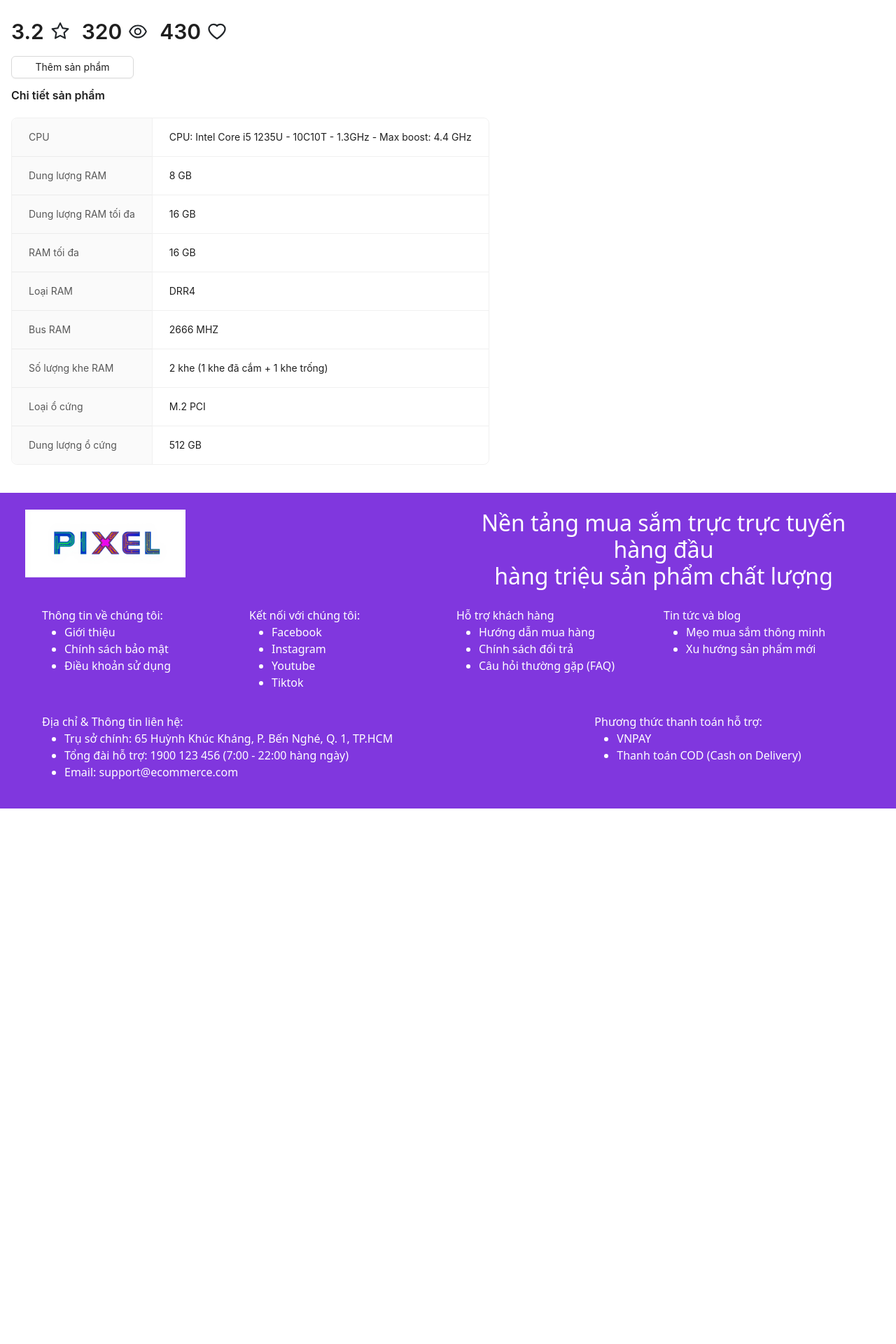
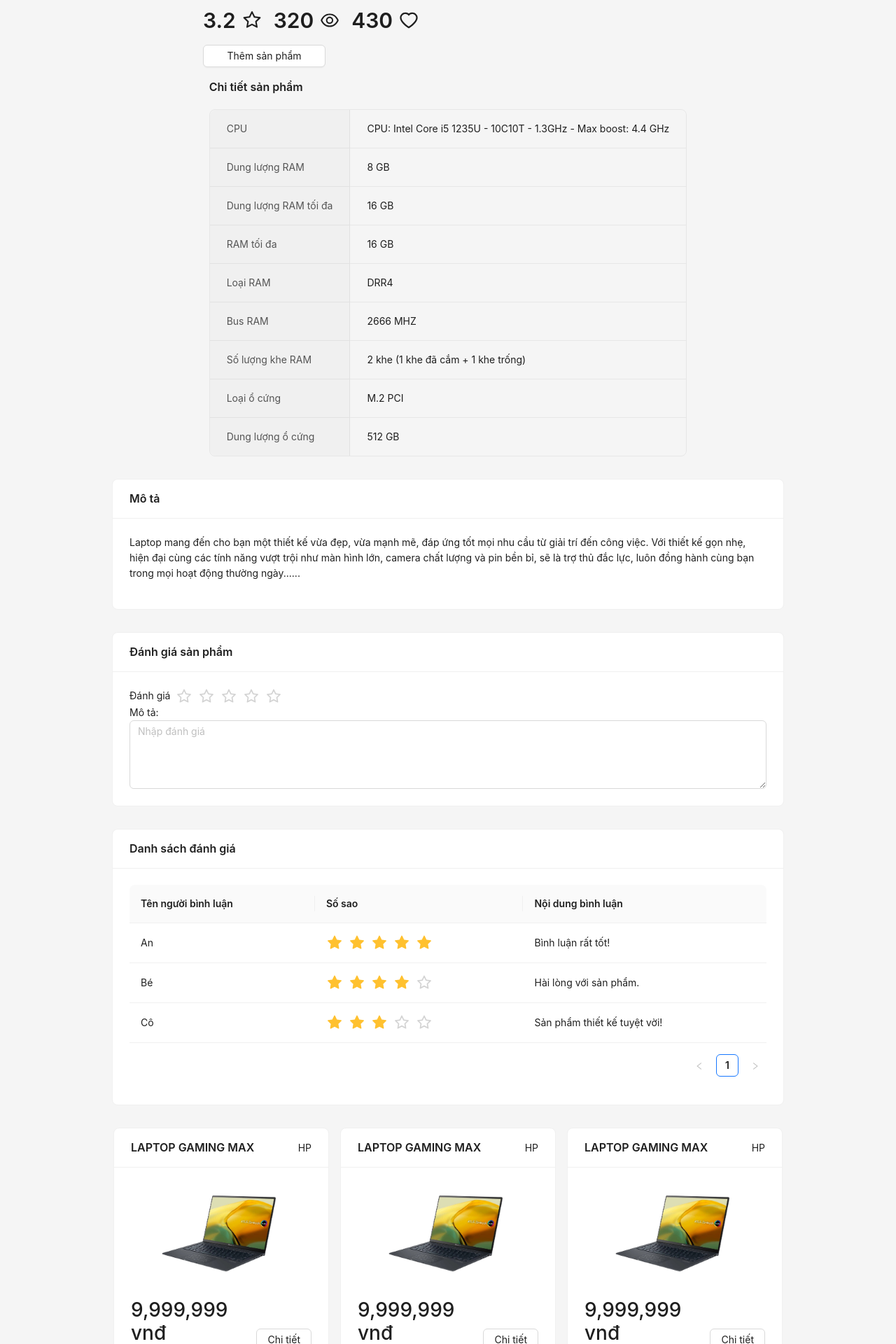
Before and after one commit to TellYaHeadliner/Pixel-Shop-Project, a React (Vite) app in the folder FE-E-commerce/: page /product in a window 1280 px wide. Shown: the part 700-2620 px from the top of the page at 70% size. Before the commit the page ends 1855 px from the top, so only its background shows below. Built offline with nearby package versions, Linux system fonts and the light colour scheme.

Commit message:
Update and Add: Chỉnh sửa và hoàn thành trang product detail

```diff
--- a/FE-E-commerce/src/components/Client/Cards/SanPhamCard.jsx
+++ b/FE-E-commerce/src/components/Client/Cards/SanPhamCard.jsx
@@ -1,26 +1,18 @@
-import { Card } from "react-bootstrap";
-import { BsStar } from "react-icons/bs";
+import { Card, Flex, Button } from "antd";
 
 function SanPhamCard() {
   return (
-    <Card style={{ backgroundColor: "#9370DB", width: "431px" }} className="text-white">
-      <Card.Img
-        variant="top"
-        src="/imgs/product.png"
-        className="w-30 h-30"
-      />
-      <Card.Body>
-        <Card.Title>9,999,999đ</Card.Title>
-        <Card.Title>LAPTOP GAMING MAX</Card.Title>
-        <Card.Text>HP</Card.Text>
-        <Card.Text>
-          <BsStar />
-          <BsStar />
-          <BsStar />
-          <BsStar />
-          <BsStar />
-        </Card.Text>
-      </Card.Body>
+    <Card
+      bordered
+      title="LAPTOP GAMING MAX "
+      extra="HP"
+      style={{ width: "500", height: "400" }}
+    >
+      <img src="/imgs/product_2.png" alt="product_2.png" style={{width: "100%"}} />
+      <Flex justify="space-between" align="flex-end" style={{ marginTop: "2rem" }}>
+        <h3>9,999,999 vnđ</h3>
+        <Button>Chi tiết</Button>
+      </Flex>
     </Card>
   );
 }
--- a/FE-E-commerce/src/components/Client/Cards/SanPhamCard.module.css
+++ /dev/null
@@ -1,3 +0,0 @@
-.card{
-    background: var(--primary-color);
-}
--- a/FE-E-commerce/src/components/Client/Descriptions/DescriptionsLapTop.jsx
+++ b/FE-E-commerce/src/components/Client/Descriptions/DescriptionsLapTop.jsx
@@ -1,4 +1,4 @@
-import { Descriptions } from "antd";
+import { Descriptions, } from "antd";
 
 // Static data chỉnh theo đúng json
 const DescriptionsLapTop = () => {
--- /dev/null
+++ b/FE-E-commerce/src/components/Client/Descriptions/DescriptionsProduct.jsx
@@ -0,0 +1,14 @@
+import { Card } from "antd";
+import "./DescriptionsProduct.module.css"
+
+const DescriptionsProduct = ({ description }) => {
+    return (
+      <Card title="Mô tả">
+        <p>
+          {description}
+        </p>
+      </Card>
+    );
+}
+
+export default DescriptionsProduct;
--- /dev/null
+++ b/FE-E-commerce/src/components/Client/Descriptions/DescriptionsProduct.module.css
@@ -0,0 +1,7 @@
+.noLabel .ant-descriptions-item-label {
+    display: none;
+}
+
+.noLabel .ant-descriptions-item{
+    border-left: none
+}
--- /dev/null
+++ b/FE-E-commerce/src/components/Client/Descriptions/Star.jsx
@@ -0,0 +1,24 @@
+import { AiOutlineStar, AiFillStar } from "react-icons/ai";
+
+const Star = ({ rating = 0 }) => {
+    return (
+        <>
+            <div className="string" style={{ display: "flex", gap: "8px", alignItems: "center"}}>
+                {Array.from({ length: 5}).map((_, index) => {
+                    const starIndex = index + 1;
+                    return (
+                        <span key={starIndex}>
+                            {starIndex <= rating ? (
+                                <AiFillStar size="24px" color="#FFC12F"/>
+                            ): (
+                                <AiOutlineStar size="24px" color="#D3D3D3"/>
+                            )}
+                        </span>
+                    )
+                })}
+            </div>
+        </>
+    )
+}
+
+export default Star;
--- /dev/null
+++ b/FE-E-commerce/src/components/Client/Input/RatingStar.jsx
@@ -0,0 +1,46 @@
+import { AiOutlineStar, AiFillStar } from "react-icons/ai";
+import { useState } from "react";
+
+const RatingStar = ({ rating = 0 }) => {
+    const [hoveredStar, setHoveredStar] = useState(0)
+    const [selectedStar, setSelectedStar] = useState(0)
+
+    const handleMouseEnter = (index) => {
+        setHoveredStar(index)
+    }
+
+    const handleMouseLeave = () => {
+        setHoveredStar(0)
+    }
+
+    const handleClick = (index) => {
+        setSelectedStar(index)
+    }
+
+    return (
+        <div className="rating" style={{ display: "flex", gap: "8px", cursor: "pointer" }}>
+            <label>
+                Đánh giá
+            </label>
+            {Array.from({length: 5}).map((_, index) => {
+                const starIndex = index + 1;
+                return (
+                    <span
+                        key={starIndex}
+                        onMouseEnter={() => handleMouseEnter(starIndex)}
+                        onMouseLeave={handleMouseLeave}
+                        onClick={() => handleClick(index)}
+                    >
+                        {starIndex <= (hoveredStar || selectedStar) ? (
+                            <AiFillStar size="24px" color="#FFC12F" />
+                        ): (
+                            <AiOutlineStar size="24px" color="#D3D3D3" />
+                        )}
+                    </span>
+                )
+            })}
+        </div>
+    )
+}
+
+export default RatingStar;
--- /dev/null
+++ b/FE-E-commerce/src/components/Client/Input/Review.jsx
@@ -0,0 +1,24 @@
+import { Input } from "antd";
+import { useState } from "react"
+
+const Review = () => {
+    const [description, setDescription] = useState("");
+    const handleChange = (e) => {
+        setDescription(e.target.value);
+    }
+    return (
+        <>
+        <label>
+            Mô tả:
+        </label>
+        <Input.TextArea
+            value={description}
+            onChange={handleChange}
+            placeholder="Nhập đánh giá"
+            rows={4}
+        />
+        </>
+    )
+};
+
+export default Review;
--- /dev/null
+++ b/FE-E-commerce/src/components/Client/Table/TableComment.jsx
@@ -0,0 +1,49 @@
+import { Table } from "antd"
+import Star from "../Descriptions/Star"
+const columns = [
+    {
+        title: 'Tên người bình luận',
+        dataIndex: 'hoTen',
+        key: 'hoTen',
+    },
+    {
+        title: "Số sao",
+        dataIndex: "soSao",
+        key: 'soSao',
+        render: (rating) => <Star rating={rating} />
+    },
+    {
+        title: "Nội dung bình luận",
+        dataIndex: 'noiDung',
+        key: 'noiDung',
+    }
+];
+
+const dataSource = [
+  {
+    key: "1",
+    hoTen: "An",
+    noiDung: "Bình luận rất tốt!",
+    soSao: 5,
+  },
+  {
+    key: "2",
+    hoTen: "Bé",
+    noiDung: "Hài lòng với sản phẩm.",
+    soSao: 4,
+  },
+  {
+    key: "3",
+    hoTen: "Cô",
+    noiDung: "Sản phẩm thiết kế tuyệt vời!",
+    soSao: 3,
+  }
+];
+
+const TableComment = () => {
+    return (
+        <Table dataSource={dataSource} columns={columns} pagination={{ pageSize: 5}} />
+    )
+}
+
+export default TableComment;
--- a/FE-E-commerce/src/components/Client/layouts/ClientLayout.jsx
+++ b/FE-E-commerce/src/components/Client/layouts/ClientLayout.jsx
@@ -1,19 +1,23 @@
 import { Outlet } from "react-router-dom";
+import { Layout } from "antd";
 
 import HeaderClient from "../Header/ClientHeader";
 import FooterClient from "../Footer/FooterClient";
+
+const { Header, Content, Footer } = Layout;
+
 export default function ClientLayout() {
   return (
-    <div className="d-flex flex-column ">
-      <HeaderClient />
+  <Layout style={{ minHeight: "100vh"}}>
+    <HeaderClient />
 
-      <main className="flex-grow-1 ">
-        <Outlet />
-      </main>
+    <Content style={{ flexGrow: 1, padđing: "16px"}}>
+      <Outlet />
+    </Content>
 
-      <footer className="mt-4">
-        <FooterClient />
-      </footer>
-    </div>
+    <Footer style={{ marginTop: "16px" }}>
+      <FooterClient />
+    </Footer>
+  </Layout>
   );
 }
--- a/FE-E-commerce/src/pages/Client/DetailProduct.jsx
+++ b/FE-E-commerce/src/pages/Client/DetailProduct.jsx
@@ -1,4 +1,5 @@
-import { Row, Col } from "antd";
+import { Row, Col, Card } from "antd";
+import { useState } from "react";
 
 import DescriptionLapTop from "../../components/Client/Descriptions/DescriptionsLapTop";
 import ImageProduct from "../../components/Client/Image/ImageProduct";
@@ -7,36 +8,74 @@ import StarRating from "../../components/Client/Descriptions/StarRating";
 import ViewCount from "../../components/Client/Descriptions/ViewCount";
 import HeartCount from "../../components/Client/Descriptions/HeartCount";
 import ThemSanPham from "../../components/Client/Button/ThemSanPham";
+import DescriptionsProduct from "../../components/Client/Descriptions/DescriptionsProduct";
+import Review from "../../components/Client/Input/Review";
+import RatingStar from "../../components/Client/Input/RatingStar";
+import TableComment from "../../components/Client/Table/TableComment";
+import SanPhamCard from "../../components/Client/Cards/SanPhamCard";
+
 
 const DetailProduct = () => {
+
   return (
-    <div style={{ padding: "16px" }}>
-      <Row gutter={[12, 12]}>
-        <Col
-          lg="12"
-          style={{
-            display: "flex",
-            flexDirection: "column",
-            justifyContent: "center",
-          }}
-        >
+    <div style={{ marginTop: "16px" }}>
+      <Row justify="center" align="middle" gutter={[16, 16]}>
+        <Col lg="16">
           <ImageProduct />
           <HeadingProduct />
-          <div
-            style={{
-              display: "flex",
-              marginTop: "16px",
-              marginBottom: "16px",
-            }}
-          >
-            <StarRating rating="3.2"  />
-            <ViewCount rating="320" />
-            <HeartCount rating="430" />
+          <Row justify="flex-start" align="middle">
+            <Col>
+              <StarRating rating="3.2" />
+            </Col>
+            <Col>
+              <ViewCount rating="320" />
+            </Col>
+            <Col>
+              <HeartCount rating="430" />
+            </Col>
+          </Row>
+          <div style={{ marginTop: "1rem" }}>
+            <ThemSanPham />
           </div>
-          <ThemSanPham />
         </Col>
-        <Col lg="12">
+        <Col lg="16">
           <DescriptionLapTop />
+        </Col>
+      </Row>
+      <Row justify="center" align="middle">
+        <Col span={18} style={{ marginTop: "2rem" }}>
+          <DescriptionsProduct description="Laptop mang đến cho bạn một thiết kế vừa đẹp, vừa mạnh mẽ, đáp ứng tốt mọi nhu cầu từ giải trí đến công việc. Với thiết kế gọn nhẹ, hiện đại cùng các tính năng vượt trội như màn hình lớn, camera chất lượng và pin bền bỉ, sẽ là trợ thủ đắc lực, luôn đồng hành cùng bạn trong mọi hoạt động thường ngày......" />
+        </Col>
+      </Row>
+      <Row justify="center" align="middle">
+        <Col span={18} style={{ marginTop: "2rem" }}>
+          <Card title="Đánh giá sản phẩm">
+            <RatingStar />
+            <Review />
+          </Card>
+        </Col>
+      </Row>
+      <Row justify="center" align="middle">
+        <Col span={18} style={{ marginTop: "2rem" }}>
+          <Card title="Danh sách đánh giá">
+            <TableComment />
+          </Card>
+        </Col>
+      </Row>
+      <Row
+        justify="center"
+        align="middle"
+        gutter={[16, 16]}
+        style={{ marginTop: "2rem" }}
+      >
+        <Col lg={6}>
+          <SanPhamCard />
+        </Col>
+        <Col lg={6}>
+          <SanPhamCard />
+        </Col>
+        <Col lg={6}>
+          <SanPhamCard />
         </Col>
       </Row>
     </div>
```
